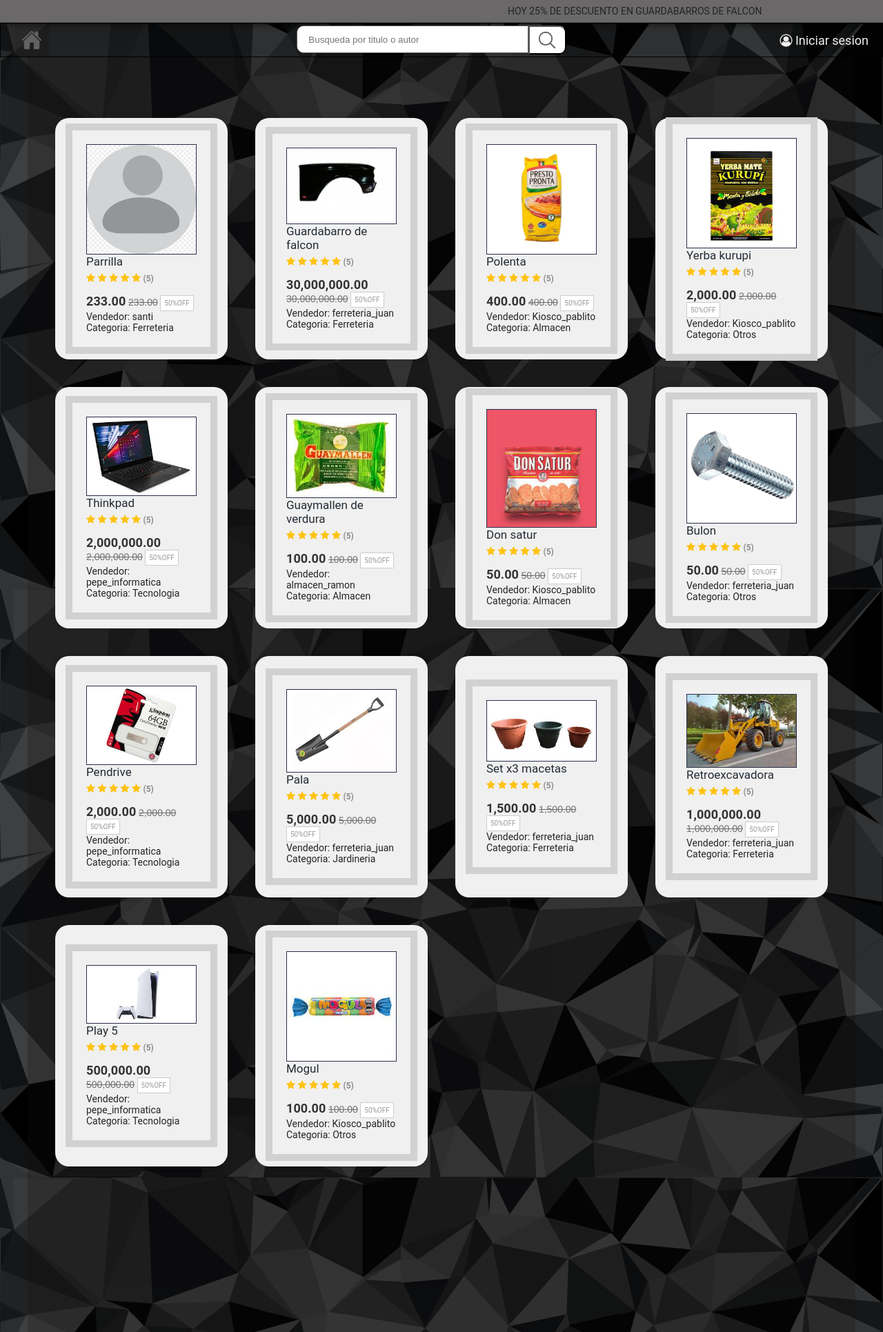
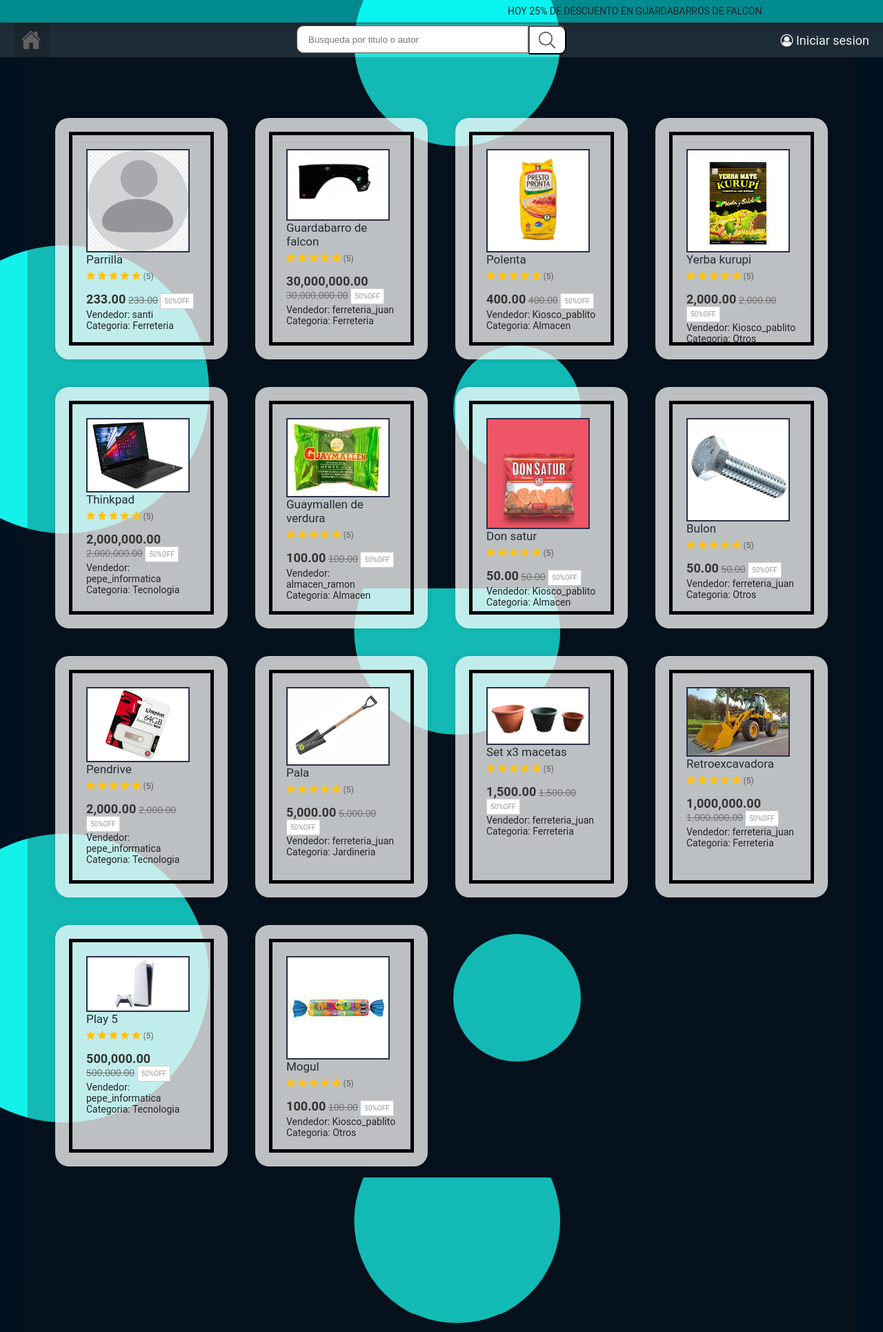
Before and after one commit to S4ntifdz/MercadoVilla, a Django app: page /web/ in a window 1280 px wide. Shown: the whole page at 69% size. Run offline with Django 4.2, Linux system fonts and the light colour scheme; data comes from the database, SQL or seed files in the repository; both versions use the stored data as it was after the commit; some libraries are stand-ins or nearby versions.

Commit message:
cambios variados

```diff
--- a/static/css/chat.css
+++ b/static/css/chat.css
@@ -2,7 +2,7 @@
 	height: 600px;
 	width: 500px;
 	border: 1px solid #ddd;
-	background: #f1f1f1;
+	background: #504d4d;
 	overflow-y: scroll;
 
 }
@@ -21,14 +21,14 @@
     flex-direction: column;
     align-items: center;
     justify-content: center;
-    background-color: #f0f0f0;
+    background-color: #090909fe;
     border-radius: 20px;
     box-shadow: 0 2px 4px rgba(0, 0, 0, 0.1);
+	border: 1px solid #6c0000;
     margin-left: 50%;
     margin-top: 1%;
-    margin-bottom: 1%;
+    margin-bottom: 5%;
     transform: translate(-50%, 0%);
-
 }
 
 /* Estilo base para pantallas más grandes */
--- a/static/css/home.css
+++ b/static/css/home.css
@@ -19,7 +19,7 @@ background-attachment: fixed;
 background-size: cover; */
 
 background-color: #06042000;
-background-image: url('../img/low-poly-grid-haikei (1).svg');
+background-image: url('../img/circle-scatter-haikei.svg');
 background-attachment: fixed;
 background-size: cover;
 }
@@ -35,7 +35,7 @@ background-size: cover;
 --color2 : #027fe9 ;
 --color1 : #5015bd ; */
 
---color1 : #6a6868 ;
+--color1 : #00f8f886 ;
 --color2 : #ee7e4c ;
 --color3 : #83828272 ;
 --color4 : #111010 ;
@@ -46,10 +46,10 @@ background-size: cover;
 .slider {
 
   display: flex;
-  background-color: #dadada;
+  background-color: #887470;
   justify-content: center;
   align-items: center;
-  border: 1px solid #ffffff;
+  border: 1px solid #1a1a1a;
   margin-bottom: 100px;
 
 }
@@ -486,9 +486,10 @@ html {
 }
 
 .product-img {
-  width: 100px;
-  height: 100px;
+  max-width: 150px;
+  max-height: 260px ;
   border: #2b304a 1px solid;
+
 }
 
 .product-img-center {
@@ -496,7 +497,9 @@ html {
 }
 
 .product-border {
-  border: 10px solid #d1d1d1;
+  height: 310px;
+  width: 210px;
+  border: 5px solid #000000;
   padding: 20px;
 }
 .product-card{
@@ -506,7 +509,7 @@ html {
   flex-direction: column;
   align-items: center;
   justify-content: center;
-  background-color: #f0f0f0;
+  background-color: #ffffffbc;
   border-radius: 20px;
   box-shadow: 0 0 10px rgba(0, 0, 0, 0.1)
 }
@@ -568,6 +571,7 @@ html {
 .product-price {
   margin-top: 15px;
 }
+
 
 /**********   Product-Section termina  **********/
 /* **************** CAROUSEL EMPIEZA ******************** */
@@ -1041,10 +1045,9 @@ section {    /* CONTENIDO del recuadro central de ingresar */
   display: flex;
   align-items: center;
   justify-content: space-between;
-  background-color: #0d0d0d30;
+  background-color: #9d9d9d30;
   position: relative;
-  border: none;
-  border: #000000 1px solid;
+
 
 }
 
--- a/static/css/user.css
+++ b/static/css/user.css
@@ -13,7 +13,7 @@
     transform: translate(-50%, -5%);
     margin-bottom: 1%;
     margin-top: 5%;
-    border: #ff00b7 3px solid;
+    border: #fcfcfc 3px solid;
 }
 
 /* Estilo base para pantallas más grandes */
--- a/templates/products.html
+++ b/templates/products.html
@@ -19,7 +19,7 @@
             <div class = "product-card">
             <div class="product-section">
                 <div class="product-border">
-                <div class="product-img-center">
+                <div class="product-img">
                 <a href="/publication/{{p.code_product}}">
                     <img class="product-img" src="{{ p.imagen.url }}">
                 </a>
@@ -75,7 +75,7 @@
             <div class = "product-card">
             <div class="product-section">
                 <div class="product-border">
-                <div class="product-img-center">
+                <div class="product-img">
                 <a href="/publication/{{p.code_product}}">
                     <img class="product-img" src="{{ p.imagen.url }}">
                 </a>
```
Also changed, not shown: db.sqlite3, static/img/circle-scatter-haikei.svg (added).
